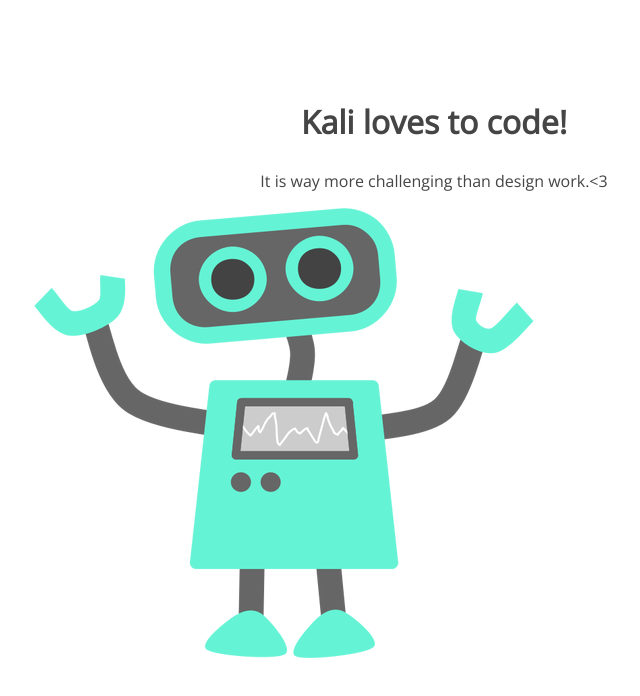
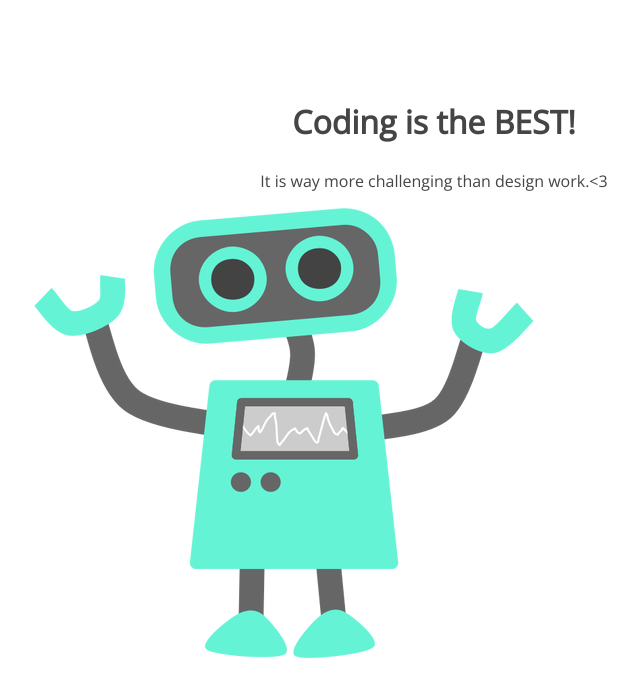
Before and after one commit to kalirogers/skillcrush-105, a plain HTML site: page index.html in a window 1280 px wide. Shown: the whole page, without its empty margins (206-846 px from the left). Drawn offline with nearby package versions, Linux system fonts and the light colour scheme.

Commit message:
change h1 title text

```diff
--- a/index.html
+++ b/index.html
@@ -8,7 +8,7 @@
 </head>
 <body>
 	<section>
-		<h1>Kali loves to code!</h1>
+		<h1>Coding is the BEST!</h1>
 		<p>It is way more challenging than design work.<3</p>
 		<img src="img/happy-blue-robot.png">
 	</section>
```
